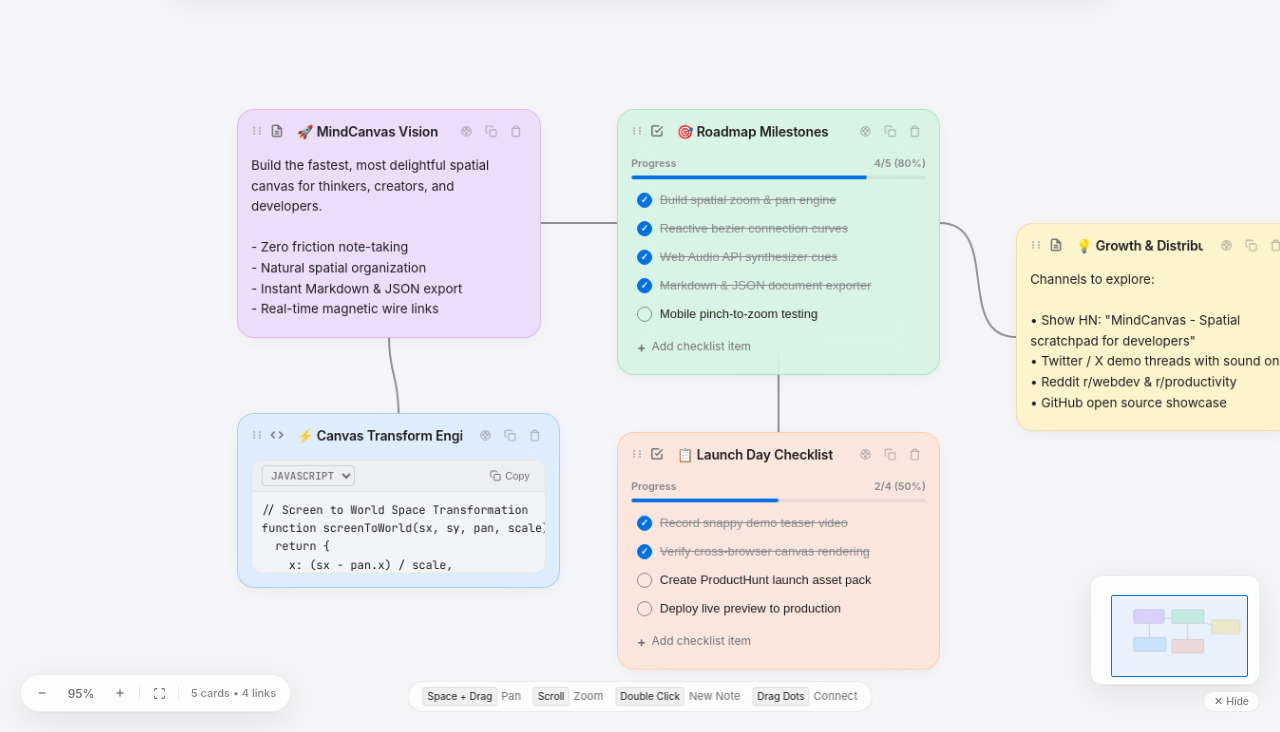
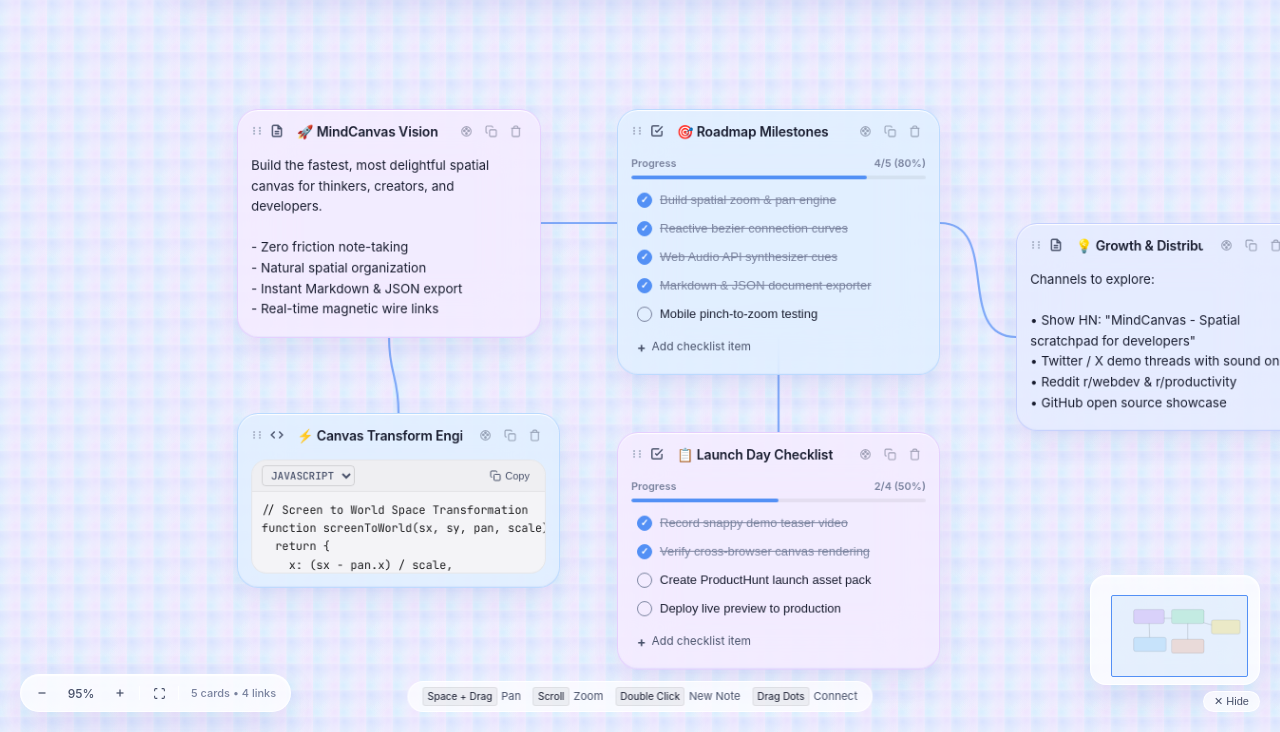
Before and after one commit to KanishkSigar/mindcanvas, a website: page index.html in a window 1280 px wide. Shown: the part 68-800 px from the top of the page. Drawn offline with Linux system fonts and the light colour scheme.

Commit message:
style: implement pastel blue and purple glassmorphism theme with soft ambient lighting

```diff
--- a/css/main.css
+++ b/css/main.css
@@ -1,9 +1,10 @@
-@import url('https://fonts.googleapis.com/css2?family=JetBrains+Mono:wght@400;500;600&family=Plus+Jakarta+Sans:wght@400;500;600;700&display=swap');
+@import url('https://fonts.googleapis.com/css2?family=JetBrains+Mono:wght@400;500;600&family=Plus+Jakarta+Sans:wght@400;500;600;700;800&display=swap');
 
 *, *::before, *::after {
   box-sizing: border-box;
   margin: 0;
   padding: 0;
+  -webkit-tap-highlight-color: transparent;
 }
 
 html, body {
@@ -18,6 +19,7 @@ html, body {
   -webkit-font-smoothing: antialiased;
   -moz-osx-font-smoothing: grayscale;
   user-select: none;
+  touch-action: none;
 }
 
 /* Master Canvas Viewport */
@@ -38,15 +40,21 @@ html, body {
   cursor: crosshair !important;
 }
 
-/* Clean Infinite Canvas (All dots & shining removed) */
+/* Luminous Soft Ambient Lighting (Diffused Pastel Blue & Purple Glow) */
 #canvas-grid {
   position: absolute;
   inset: 0;
   pointer-events: none;
   background-color: var(--bg-canvas);
+  background-image:
+    radial-gradient(circle at 18% 18%, rgba(200, 215, 255, 0.65) 0%, transparent 45%),
+    radial-gradient(circle at 82% 14%, rgba(228, 218, 255, 0.7) 0%, transparent 45%),
+    radial-gradient(circle at 50% 50%, rgba(230, 238, 255, 0.5) 0%, transparent 58%),
+    radial-gradient(circle at 82% 82%, rgba(236, 218, 255, 0.6) 0%, transparent 45%),
+    radial-gradient(circle at 14% 82%, rgba(195, 230, 255, 0.55) 0%, transparent 45%);
+  background-size: 100% 100%;
 }
 
-/* Ambient vignette removed completely */
 .canvas-ambient-vignette {
   display: none !important;
 }
@@ -61,7 +69,7 @@ html, body {
   z-index: 2;
 }
 
-/* Clean Apple-style SVG Connections */
+/* Dynamic SVG Connections Layer */
 #connections-svg {
   position: absolute;
   top: 0;
@@ -76,51 +84,50 @@ html, body {
 .connection-path-backdrop {
   fill: none;
   stroke: transparent;
-  stroke-width: 18px;
+  stroke-width: 20px;
   pointer-events: stroke;
   cursor: pointer;
 }
 
 .connection-path {
   fill: none;
-  stroke: #8e8e93;
-  stroke-width: 2px;
+  stroke: #7ea8f8;
+  stroke-width: 2.2px;
   stroke-linecap: round;
-  transition: stroke 0.15s ease, stroke-width 0.15s ease;
+  transition: stroke 0.18s ease, stroke-width 0.18s ease;
   pointer-events: stroke;
   cursor: pointer;
 }
 
-/* Remove shining glow */
+.connection-group:hover .connection-path {
+  stroke-width: 3px !important;
+  stroke: #a855f7 !important;
+}
+
 .connection-path-glow {
   display: none !important;
-}
-
-.connection-group:hover .connection-path {
-  stroke-width: 2.5px !important;
-  stroke: #ff3b30 !important;
 }
 
 .connection-flow-dot {
   display: none !important;
 }
 
-/* Clean preview wire during connection */
+/* Wire preview during connection drag */
 #connection-preview-path {
   fill: none;
   stroke: var(--accent-primary);
-  stroke-width: 2px;
-  stroke-dasharray: 5 4;
+  stroke-width: 2.2px;
+  stroke-dasharray: 6 5;
   pointer-events: none;
 }
 
-/* Clean Apple-style delete pill */
+/* Connection delete pill */
 .connection-delete-pill {
   pointer-events: all;
   cursor: pointer;
   opacity: 0;
   transform: scale(0.8);
-  transition: opacity 0.15s var(--ease-smooth), transform 0.15s var(--ease-spring);
+  transition: opacity 0.16s var(--ease-smooth), transform 0.16s var(--ease-spring);
 }
 
 .connection-group:hover .connection-delete-pill {
@@ -137,18 +144,18 @@ html, body {
   z-index: 20;
 }
 
-/* Marquee selection box (macOS Finder style) */
+/* Marquee selection box */
 #marquee-select {
   position: absolute;
-  border: 1px solid var(--accent-primary);
-  background-color: rgba(0, 113, 227, 0.1);
-  border-radius: var(--radius-xs);
+  border: 1.5px solid var(--accent-primary);
+  background-color: rgba(83, 144, 245, 0.1);
+  border-radius: var(--radius-sm);
   pointer-events: none;
   z-index: 99;
   display: none;
 }
 
-/* Apple iOS/macOS Frosted Glass Toasts */
+/* Floating Frosted Glass Toasts */
 #toast-container {
   position: fixed;
   bottom: 24px;
@@ -160,6 +167,7 @@ html, body {
   gap: 8px;
   z-index: 1000;
   pointer-events: none;
+  max-width: 90vw;
 }
 
 .toast {
@@ -167,11 +175,11 @@ html, body {
   display: flex;
   align-items: center;
   gap: 8px;
-  padding: 9px 16px;
-  background: rgba(255, 255, 255, 0.85);
+  padding: 10px 18px;
+  background: rgba(255, 255, 255, 0.82);
   backdrop-filter: var(--glass-blur);
   -webkit-backdrop-filter: var(--glass-blur);
-  border: 1px solid var(--border-subtle);
+  border: 1.5px solid var(--border-glass);
   border-radius: var(--radius-full);
   box-shadow: var(--shadow-lg);
   color: var(--text-primary);
@@ -191,14 +199,14 @@ html, body {
   align-items: center;
 }
 
-.toast-success .toast-icon { color: #34c759; }
+.toast-success .toast-icon { color: #10b981; }
 .toast-info .toast-icon { color: var(--accent-primary); }
-.toast-warning .toast-icon { color: #ff9500; }
+.toast-warning .toast-icon { color: #f59e0b; }
 
 @keyframes toastIn {
   from {
     opacity: 0;
-    transform: translateY(14px) scale(0.96);
+    transform: translateY(16px) scale(0.96);
   }
   to {
     opacity: 1;
@@ -213,25 +221,13 @@ html, body {
   }
   to {
     opacity: 0;
-    transform: translateY(-10px) scale(0.98);
+    transform: translateY(-12px) scale(0.98);
   }
 }
 
-/* Subtle Apple Scrollbars */
-::-webkit-scrollbar {
-  width: 5px;
-  height: 5px;
+/* Mobile Screen Adaptations */
+@media (max-width: 768px) {
+  #shortcuts-pill {
+    display: none !important;
+  }
 }
-
-::-webkit-scrollbar-track {
-  background: transparent;
-}
-
-::-webkit-scrollbar-thumb {
-  background: rgba(0, 0, 0, 0.16);
-  border-radius: var(--radius-full);
-}
-
-::-webkit-scrollbar-thumb:hover {
-  background: rgba(0, 0, 0, 0.28);
-}
--- a/css/variables.css
+++ b/css/variables.css
@@ -1,111 +1,141 @@
 /* ==========================================================================
-   MindCanvas — Apple Light Glass Design System
+   MindCanvas — Pastel Blue & Purple Frosted Glass Design System
    ========================================================================== */
 
 :root {
-  /* Canvas Background & Surfaces (Apple System Light) */
-  --bg-deep: #f5f5f7;
-  --bg-canvas: #f5f5f7;
-  --bg-surface: #ffffff;
-  --bg-surface-elevated: #ffffff;
-  --bg-surface-hover: rgba(0, 0, 0, 0.04);
-  --bg-glass: rgba(255, 255, 255, 0.78);
-  --bg-glass-card: rgba(255, 255, 255, 0.82);
-  --bg-glass-dropdown: rgba(255, 255, 255, 0.94);
+  /* Canvas Background & Ethereal Lighting */
+  --bg-deep: #f4f6fd;
+  --bg-canvas: #f4f6fd;
+  --bg-surface: rgba(255, 255, 255, 0.72);
+  --bg-surface-elevated: rgba(255, 255, 255, 0.82);
+  --bg-surface-hover: rgba(255, 255, 255, 0.9);
+  --bg-glass: rgba(255, 255, 255, 0.74);
+  --bg-glass-card: rgba(255, 255, 255, 0.75);
+  --bg-glass-dropdown: rgba(255, 255, 255, 0.92);
 
-  /* Apple Frosted Glass Filters */
-  --glass-blur: blur(24px) saturate(180%);
-  --glass-blur-heavy: blur(32px) saturate(190%);
+  /* Optical Glassmorphism Filters */
+  --glass-blur: blur(28px) saturate(180%);
+  --glass-blur-heavy: blur(36px) saturate(190%);
 
-  /* Borders & Dividers */
-  --border-subtle: rgba(0, 0, 0, 0.07);
-  --border-hover: rgba(0, 0, 0, 0.14);
-  --border-active: rgba(0, 0, 0, 0.24);
-  --border-glass: rgba(255, 255, 255, 0.8);
+  /* Borders & Specular Glass Highlights */
+  --border-subtle: rgba(255, 255, 255, 0.85);
+  --border-glass: rgba(255, 255, 255, 0.95);
+  --border-rim: rgba(180, 195, 235, 0.35);
+  --border-hover: rgba(140, 160, 225, 0.45);
+  --border-active: #5390f5;
 
-  /* Typography Colors (Apple Human Interface Guidelines) */
-  --text-primary: #1d1d1f;
-  --text-secondary: #6e6e73;
-  --text-muted: #86868b;
-  --text-faint: #aeaeb2;
+  /* Typography Colors (High Contrast, Crisp & Non-Fatiguing) */
+  --text-primary: #181c2f;
+  --text-secondary: #475069;
+  --text-muted: #79829e;
+  --text-faint: #a6afc5;
   --text-inverse: #ffffff;
 
-  /* Primary Apple Accent (System Blue) */
-  --accent-primary: #0071e3;
-  --accent-primary-hover: #0077ed;
-  --accent-primary-light: #e8f2fd;
+  /* Primary Accent: Radiant Pastel Blue */
+  --accent-primary: #5390f5;
+  --accent-primary-hover: #417ee8;
+  --accent-primary-light: #e8f0fe;
+  --accent-purple: #8b5cf6;
+  --accent-gradient: linear-gradient(135deg, #60a5fa, #8b5cf6);
 
-  /* Apple Freeform & Notes Pastel Card Palettes */
-  /* White / Monochrome Glass */
-  --color-white: #ffffff;
-  --color-white-bg: rgba(255, 255, 255, 0.88);
-  --color-white-border: rgba(0, 0, 0, 0.08);
-  --color-white-accent: #1d1d1f;
+  /* Pastel Color Palette featuring Blues and Purples */
+  /* 1. Frost White */
+  --color-frost: #ffffff;
+  --color-frost-bg: rgba(255, 255, 255, 0.82);
+  --color-frost-border: rgba(255, 255, 255, 0.95);
+  --color-frost-accent: #181c2f;
 
-  /* Pastel Yellow (Classic Sticky) */
-  --color-yellow: #fff3c4;
-  --color-yellow-bg: rgba(255, 243, 196, 0.82);
-  --color-yellow-border: rgba(217, 180, 74, 0.32);
-  --color-yellow-accent: #b48300;
+  /* 2. Soft Periwinkle (Signature Blue-Purple) */
+  --color-periwinkle: #e0e7ff;
+  --color-periwinkle-bg: rgba(230, 236, 255, 0.82);
+  --color-periwinkle-border: rgba(165, 180, 252, 0.5);
+  --color-periwinkle-accent: #6366f1;
 
-  /* Pastel Mint / Green */
-  --color-mint: #d4f5e2;
-  --color-mint-bg: rgba(212, 245, 226, 0.82);
-  --color-mint-border: rgba(52, 199, 89, 0.28);
-  --color-mint-accent: #1b874b;
+  /* 3. Soft Lavender */
+  --color-lavender: #ede9fe;
+  --color-lavender-bg: rgba(240, 235, 255, 0.82);
+  --color-lavender-border: rgba(196, 181, 253, 0.5);
+  --color-lavender-accent: #8b5cf6;
 
-  /* Pastel Sky / Blue */
-  --color-sky: #d8ecfd;
-  --color-sky-bg: rgba(216, 236, 253, 0.82);
-  --color-sky-border: rgba(0, 122, 255, 0.26);
-  --color-sky-accent: #0071e3;
+  /* 4. Powder Sky Blue */
+  --color-sky: #dbeafe;
+  --color-sky-bg: rgba(225, 240, 255, 0.82);
+  --color-sky-border: rgba(147, 197, 253, 0.5);
+  --color-sky-accent: #3b82f6;
 
-  /* Pastel Lilac / Purple */
-  --color-lilac: #ebd9fc;
-  --color-lilac-bg: rgba(235, 217, 252, 0.82);
-  --color-lilac-border: rgba(175, 82, 222, 0.26);
-  --color-lilac-accent: #7839ee;
+  /* 5. Dreamy Lilac */
+  --color-lilac: #f3e8ff;
+  --color-lilac-bg: rgba(246, 236, 255, 0.82);
+  --color-lilac-border: rgba(216, 180, 254, 0.5);
+  --color-lilac-accent: #a855f7;
 
-  /* Pastel Peach / Rose */
-  --color-peach: #fde3d8;
-  --color-peach-bg: rgba(253, 227, 216, 0.82);
-  --color-peach-border: rgba(255, 149, 0, 0.28);
-  --color-peach-accent: #d84c10;
+  /* 6. Soft Indigo */
+  --color-indigo: #e8eafc;
+  --color-indigo-bg: rgba(235, 238, 255, 0.82);
+  --color-indigo-border: rgba(175, 185, 245, 0.5);
+  --color-indigo-accent: #4f46e5;
 
-  /* Aliases for backwards compatibility */
-  --color-violet: var(--color-lilac-accent);
-  --color-violet-bg: var(--color-lilac-bg);
-  --color-violet-border: var(--color-lilac-border);
+  /* Backwards-Compatibility Aliases */
+  --color-white: var(--color-frost);
+  --color-white-bg: var(--color-frost-bg);
+  --color-white-border: var(--color-frost-border);
+  --color-white-accent: var(--color-frost-accent);
+
+  --color-violet: var(--color-lavender-accent);
+  --color-violet-bg: var(--color-lavender-bg);
+  --color-violet-border: var(--color-lavender-border);
 
   --color-cyan: var(--color-sky-accent);
   --color-cyan-bg: var(--color-sky-bg);
   --color-cyan-border: var(--color-sky-border);
 
-  --color-emerald: var(--color-mint-accent);
-  --color-emerald-bg: var(--color-mint-bg);
-  --color-emerald-border: var(--color-mint-border);
+  --color-emerald: #10b981;
+  --color-emerald-bg: rgba(220, 248, 235, 0.82);
+  --color-emerald-border: rgba(110, 231, 183, 0.5);
 
-  --color-amber: var(--color-yellow-accent);
-  --color-amber-bg: var(--color-yellow-bg);
-  --color-amber-border: var(--color-yellow-border);
+  --color-amber: #f59e0b;
+  --color-amber-bg: rgba(254, 243, 199, 0.82);
+  --color-amber-border: rgba(252, 211, 77, 0.5);
 
-  --color-rose: var(--color-peach-accent);
-  --color-rose-bg: var(--color-peach-bg);
-  --color-rose-border: var(--color-peach-border);
+  --color-rose: #f43f5e;
+  --color-rose-bg: rgba(254, 226, 226, 0.82);
+  --color-rose-border: rgba(252, 165, 165, 0.5);
 
-  --color-slate: #86868b;
-  --color-slate-bg: rgba(245, 245, 247, 0.88);
-  --color-slate-border: rgba(0, 0, 0, 0.08);
+  --color-slate: #64748b;
+  --color-slate-bg: rgba(241, 245, 249, 0.82);
+  --color-slate-border: rgba(203, 213, 225, 0.5);
 
-  /* Apple Diffusion Shadows (No colored glow) */
-  --shadow-sm: 0 1px 3px rgba(0, 0, 0, 0.04), 0 1px 2px rgba(0, 0, 0, 0.02);
-  --shadow-md: 0 4px 14px -2px rgba(0, 0, 0, 0.06), 0 1px 3px rgba(0, 0, 0, 0.03);
-  --shadow-lg: 0 12px 28px -4px rgba(0, 0, 0, 0.08), 0 2px 6px rgba(0, 0, 0, 0.03);
-  --shadow-xl: 0 20px 48px -6px rgba(0, 0, 0, 0.12), 0 4px 12px rgba(0, 0, 0, 0.04);
-  --shadow-card: 0 4px 18px -2px rgba(0, 0, 0, 0.05), 0 1px 3px rgba(0, 0, 0, 0.03);
-  --shadow-card-hover: 0 10px 28px -4px rgba(0, 0, 0, 0.08), 0 2px 6px rgba(0, 0, 0, 0.04);
-  --shadow-card-selected: 0 14px 34px -4px rgba(0, 0, 0, 0.1), 0 0 0 2px var(--accent-primary);
-  --shadow-hud: 0 8px 32px rgba(0, 0, 0, 0.08), 0 1px 2px rgba(0, 0, 0, 0.04);
+  --color-yellow: var(--color-periwinkle-accent);
+  --color-yellow-bg: var(--color-periwinkle-bg);
+  --color-yellow-border: var(--color-periwinkle-border);
+
+  --color-mint: var(--color-sky-accent);
+  --color-mint-bg: var(--color-sky-bg);
+  --color-mint-border: var(--color-sky-border);
+
+  --color-peach: var(--color-lilac-accent);
+  --color-peach-bg: var(--color-lilac-bg);
+  --color-peach-border: var(--color-lilac-border);
+
+  /* Layered Depth & Diffusion Shadows (No harsh shadows, blue/purple ambient bleed) */
+  --shadow-sm: 0 2px 6px -1px rgba(90, 110, 180, 0.08), 0 1px 2px rgba(0, 0, 0, 0.02);
+  --shadow-md: 0 6px 18px -2px rgba(90, 110, 180, 0.1), 0 2px 6px rgba(0, 0, 0, 0.02);
+  --shadow-lg: 0 14px 34px -4px rgba(90, 110, 180, 0.13), 0 3px 8px rgba(0, 0, 0, 0.03);
+  --shadow-xl: 0 22px 50px -8px rgba(90, 110, 180, 0.18), 0 6px 16px rgba(0, 0, 0, 0.04);
+
+  --shadow-card: 0 12px 32px -4px rgba(90, 110, 180, 0.12),
+                 inset 0 1px 1px 0 rgba(255, 255, 255, 1),
+                 inset 0 -1px 1px 0 rgba(190, 205, 245, 0.25);
+
+  --shadow-card-hover: 0 18px 42px -6px rgba(90, 110, 180, 0.18),
+                       inset 0 1px 1px 0 rgba(255, 255, 255, 1);
+
+  --shadow-card-selected: 0 18px 44px -6px rgba(90, 110, 180, 0.2),
+                          0 0 0 2px var(--accent-primary),
+                          inset 0 1px 1px 0 rgba(255, 255, 255, 1);
+
+  --shadow-hud: 0 12px 36px -4px rgba(90, 110, 180, 0.15),
+                inset 0 1px 1.5px 0 rgba(255, 255, 255, 1);
 
   /* Typography */
   --font-sans: -apple-system, BlinkMacSystemFont, "SF Pro Text", "SF Pro Display", "Plus Jakarta Sans", system-ui, sans-serif;
@@ -114,10 +144,10 @@
 
   /* Dimensions & Radius */
   --radius-xs: 6px;
-  --radius-sm: 8px;
-  --radius-md: 12px;
-  --radius-lg: 18px;
-  --radius-xl: 24px;
+  --radius-sm: 10px;
+  --radius-md: 16px;
+  --radius-lg: 22px;
+  --radius-xl: 28px;
   --radius-full: 9999px;
 
   /* Transitions */
```
Also changed, not shown: index.html (+7 -7 lines).
